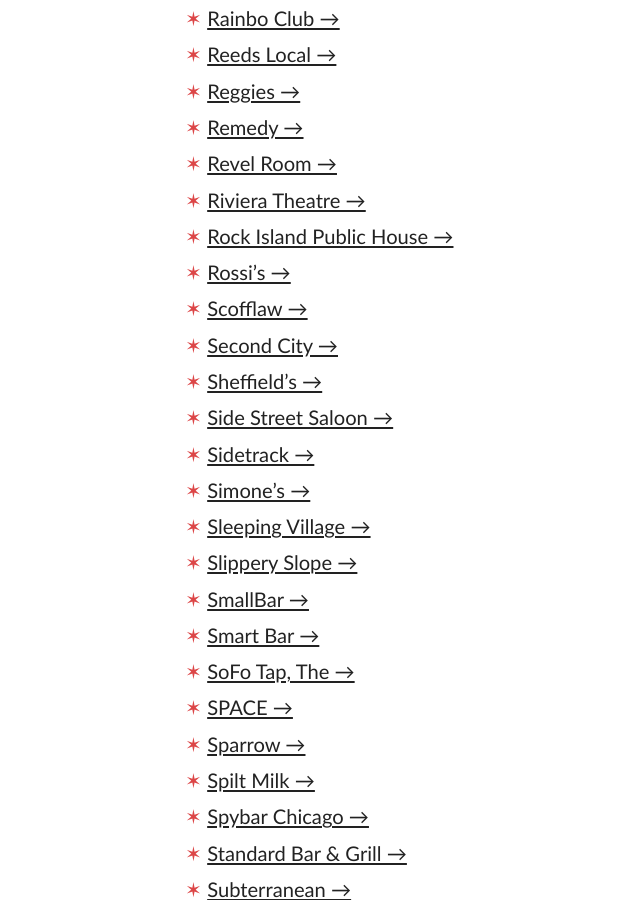
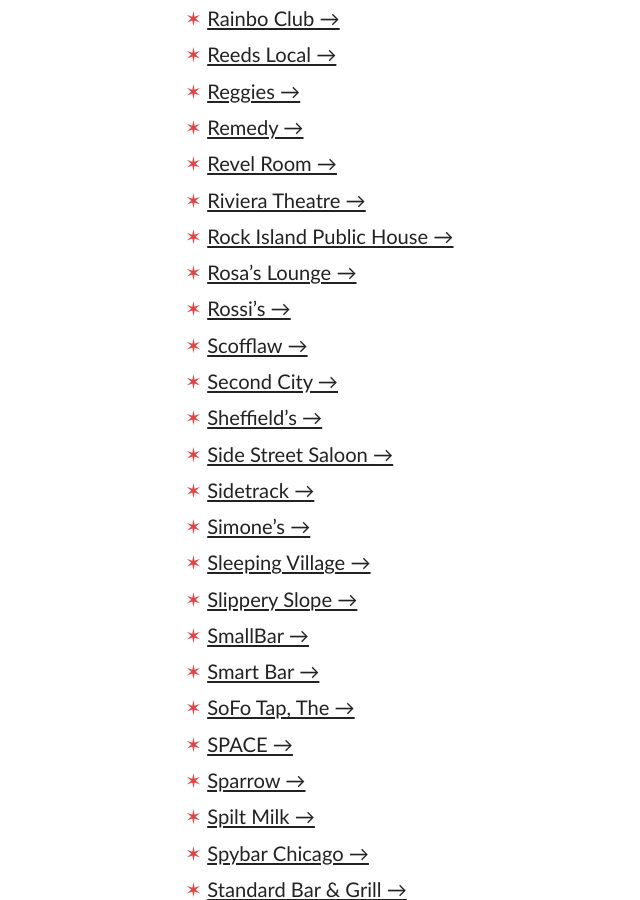
Before and after one commit to spencertweedy/chicagoservicerelief, a Jekyll site: the page built from index.html, in a window 1280 px wide and 900 px high, scrolled down 5129 px. Shown: the whole window, without its empty margins (135-775 px from the left). Built offline with Jekyll 4.4.1, drawn with Linux system fonts in a browser that asks for light colours.

Commit message:
add rosas lounge

```diff
--- a/_data/establishments.yml
+++ b/_data/establishments.yml
@@ -1100,3 +1100,6 @@
 - title: Adolph and Esther Gottlieb Emergency Grant
   url: https://www.gottliebfoundation.org/emergency-grant
   type: resource
+- title: Rosa’s Lounge
+  url: https://www.gofundme.com/f/rosa039s-lounge-team
+  type: bar
```
